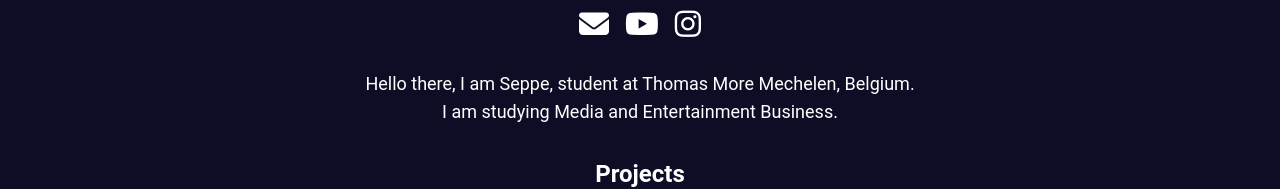
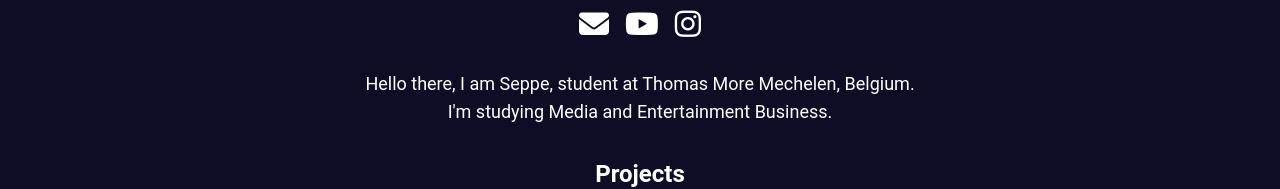
Before and after one commit to KERMITseppe/Portofolio, a Next.js app: page / in a window 1280 px wide. Shown: the part 331-520 px from the top of the page. Built offline with nearby package versions, Linux system fonts and the light colour scheme.

Commit message:
Fix apostrophes not working correctly

```diff
--- a/src/app/page.js
+++ b/src/app/page.js
@@ -27,7 +27,10 @@ export default function Page() {
       </header>
 
       <main className="p-4">
-        <p className="text-center text-lg">Hello there, I am Seppe, student at Thomas More Mechelen, Belgium. <br />I am studying Media and Entertainment Business.</p>
+        <p className="text-center text-lg">
+          Hello there, I am Seppe, student at Thomas More Mechelen, Belgium. <br />
+          I&apos;m studying Media and Entertainment Business.
+        </p>
 
         <div className="w-full mt-8 text-center">
           <h2 className="text-2xl font-bold">Projects</h2>
@@ -35,19 +38,25 @@ export default function Page() {
             <li className="flex flex-col items-center gap-4">
               <Image src="/The_Velvet_Queen_03.jpg" alt="The Velvet Queen" width={300} height={450} className="mx-auto" />
               <p className="color-[rgb(83,83,255)] text-xl font-bold">The Velvet Queen</p>
-              <p>A recreation of a poster of the movie 'The Velvet Queen' from Vincent Munier and Marie Amiguet. The picture used is from a scene in the movie.</p>
+              <p>
+                A recreation of a poster of the movie &apos;The Velvet Queen&apos; from Vincent Munier and Marie Amiguet. The picture used is from a scene in the movie.
+              </p>
               <p>Made with Adobe Photoshop and Adobe Illustrator – 2024</p>
             </li>
             <li className="flex flex-col items-center gap-4">
               <Image src="/POSTER SAVIO_page-0001.jpg" alt="Live Yourz" width={300} height={450} className="mx-auto" />
               <p className="color-[rgb(83,83,255)] text-xl font-bold">Live Yourz</p>
-              <p>A poster made for the short movie of Savio Golfa. The poster represents the somber times of the character, with a picture that can be found throughout the movie.</p>
+              <p>
+                A poster made for the short movie of Savio Golfa. The poster represents the somber times of the character, with a picture that can be found throughout the movie.
+              </p>
               <p>Made with Adobe Photoshop and Adobe Illustrator – 2025</p>
             </li>
             <li className="flex flex-col items-center gap-4">
               <Image src="/Poster twisted A3_page-0001.jpg" alt="Twisted" width={300} height={450} className="mx-auto" />
               <p className="color-[rgb(83,83,255)] text-xl font-bold">Twisted</p>
-              <p>A poster that was made around the word 'Twisted'. The photo represents a repeating of words in a circle that twist down to the middle.</p>
+              <p>
+                A poster that was made around the word &apos;Twisted&apos;. The photo represents a repeating of words in a circle that twist down to the middle.
+              </p>
               <p>Made with Adobe Photoshop – 2024</p>
             </li>
           </ul>
```
